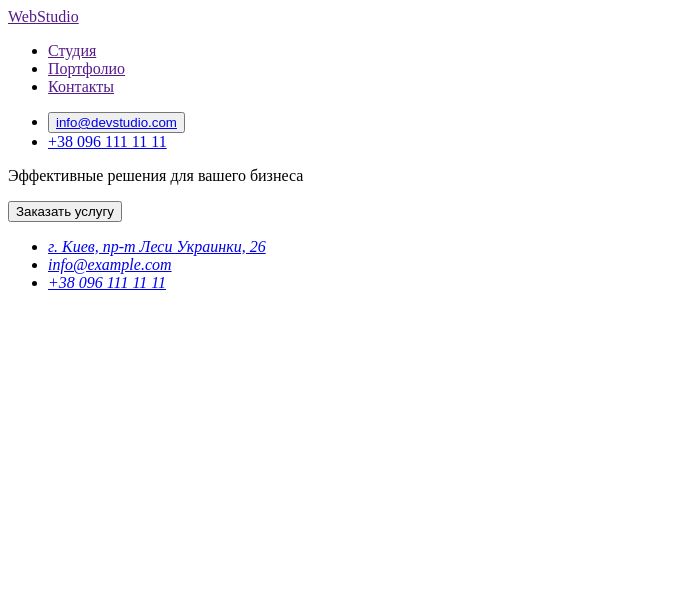
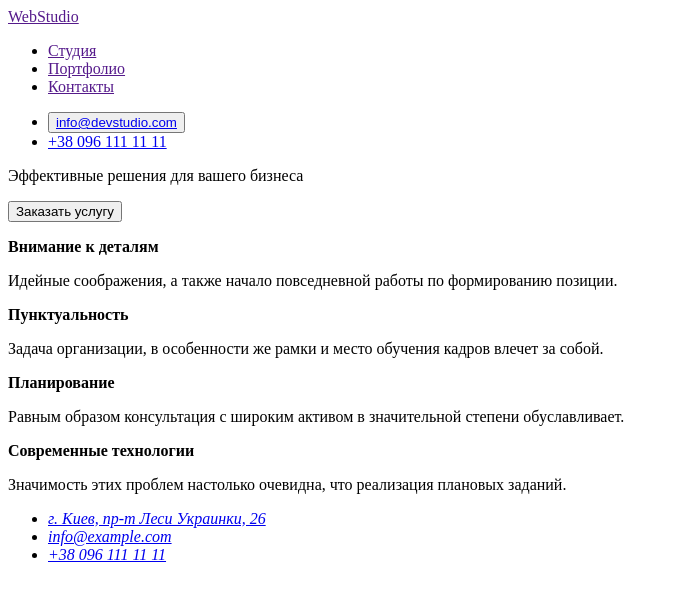
Before and after one commit to MaksymShyvakov/goit-markup-hw-01, a plain HTML site: page index.html in a window 1280 px wide. Shown: the whole page, without its empty margins (0-679 px from the left). Drawn offline with Linux system fonts and the light colour scheme.

Commit message:
Update index.html

```diff
--- a/index.html
+++ b/index.html
@@ -45,7 +45,14 @@
                 </div>
         </section>
         <section>
-
+            <p><b>Внимание к деталям</b></p>
+                <p>Идейные соображения, а также начало повседневной работы по формированию позиции.</p>
+            <p><b>Пунктуальность</b></p>
+                <p>Задача организации, в особенности же рамки и место обучения кадров влечет за собой.</p>
+            <p><b>Планирование</b></p>
+                <p>Равным образом консультация с широким активом в значительной степени обуславливает.</p>
+            <p><b>Современные технологии</b></p>
+                <p>Значимость этих проблем настолько очевидна, что реализация плановых заданий.</p>
         </section>
         <section>
             <address >
```
